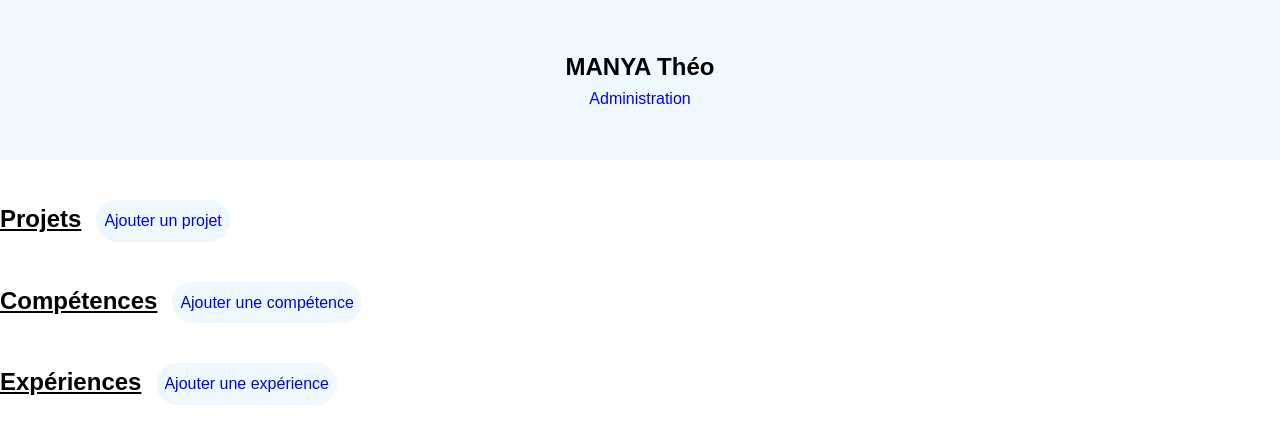
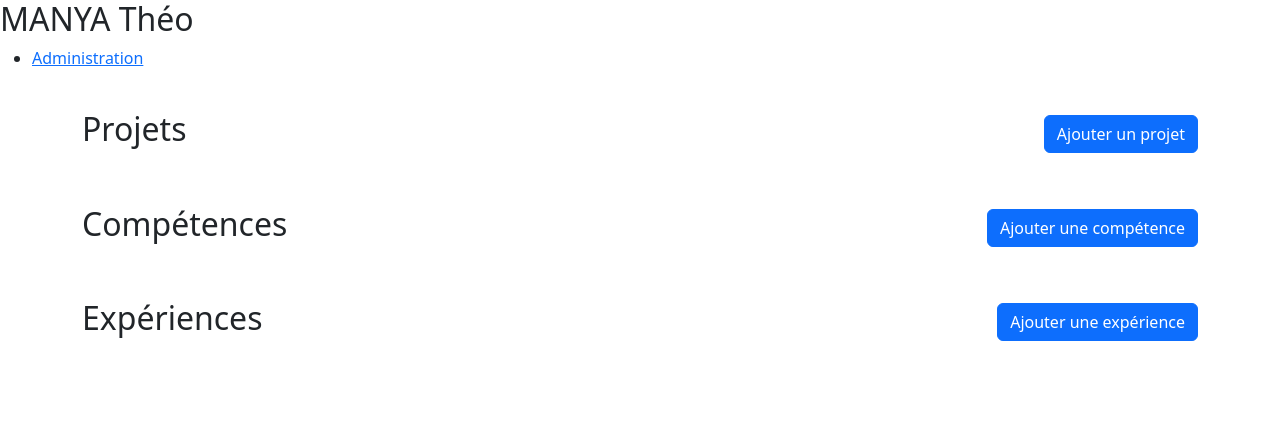
Before and after one commit to Maanaaa/theo-manya.fr, a PHP site: page /dashboard.php in a window 1280 px wide. Shown: the top 444 px of the page. Run offline with PHP 8.4, Linux system fonts and the light colour scheme; data that the repository does not hold is empty.

Commit message:
Design du Dashboard avec Bootstrap

```diff
--- a/css/dashboard.css
+++ b/css/dashboard.css
@@ -1,109 +1,64 @@
-
-*{
-    margin: 0;
-    padding: 0;
-    max-width: 100%;
+:root{
+  --bs-body-font-family: Inter, system-ui, -apple-system, Segoe UI, Roboto, sans-serif;
+  --bs-heading-font-family: "Playfair Display", serif;
+  --bs-primary:#ff4ecb;                /* rose signature */
+  --bs-primary-rgb:255, 78, 203;
+  --bs-body-bg:#0c0c12;                /* dark bg */
+  --bs-body-color:#f6f7fb;
+  --bs-secondary-color:#a3a7b5;
+  --card-bg:#151522;
+  --card-border:rgba(255,255,255,0.08);
 }
 
+html,body{height:100%;}
 body{
-    width: 100%;
-    max-width: 100%;
-    font-family: Montserrat, sans-serif;
-    line-height: 1.6;
+  background:
+    radial-gradient(1200px 800px at 90% -10%, rgba(255,77,178,0.12), transparent 60%),
+    radial-gradient(900px 600px at -10% 110%, rgba(122,102,255,0.12), transparent 60%),
+    var(--bs-body-bg);
 }
 
-a {
-    text-decoration: none;
+header{
+  background: linear-gradient(180deg, rgba(255,77,178,0.08), rgba(0,0,0,0));
+  border-bottom:1px solid var(--card-border);
+  backdrop-filter: blur(6px);
 }
 
-.spaceTop{
-    margin-top: 5vh;
+.card{
+  background: linear-gradient(180deg, rgba(255,255,255,0.02), rgba(255,255,255,0.01)), var(--card-bg);
+  border-color: var(--card-border);
 }
 
-.flex{
-    display: flex;
+.section-title{
+  font-family: var(--bs-heading-font-family);
+  font-weight:800;
+  letter-spacing:.2px;
+}
+.section-title u{
+  text-decoration:none;
+  background: linear-gradient(90deg, var(--bs-primary), rgba(255,125,220,1));
+  -webkit-background-clip:text; background-clip:text; color:transparent;
+}
+.section-underline{
+  height:3px; border-radius:999px;
+  background: linear-gradient(90deg, var(--bs-primary), transparent);
+  opacity:.8;
 }
 
-.column{
-    display: flex;
-    flex-direction: column;
+.btn-gradient{
+  color:#1a0f17; border:0;
+  background: linear-gradient(90deg, #ff5f6d, #ffc371);
+}
+.btn-gradient:hover{ filter:brightness(1.05); }
+
+.progress{
+  background:#0f0f18; border:1px solid var(--card-border);
+}
+.progress-bar{
+  background: linear-gradient(90deg, var(--bs-primary), rgba(255,125,220,1));
+  box-shadow: inset 0 0 12px rgba(255,77,178,.6);
 }
 
-select{
-    float: left;
-}
-
-
-
-li{
-    list-style-type: none;
-}
-
-header {
-    width: 100%;
-    height: 20vh;
-    background-color: aliceblue;
-    text-align: center;
-    justify-content: center;
-    align-items: center;
-    flex-direction: column;
-}
-
-header ul {
-    width: 100%;
-    gap: 50px;
-}
-
-header ul li {
-    flex: 1;
-    text-align: center;
-}
-
-.top {
-    gap: 15px;
-}
-
-.btn{
-    background-color: aliceblue;
-    padding: 8px;
-    border-radius: 35px;
-    transition: all 0.2s;
-    gap: 10px;
-}
-
-.warning{
-    color: red;
-}
-
-.warning:hover{
-    background-color: red;
-    color: aliceblue;
-}
-
-.main{
-    margin-top: 2%;
-    gap: 10px;
-    font-family: Arial;
-    background-color: #fdfdfd;
-}
-
-fieldset{
-    width: 80vw;
-}
-
-fieldset .btn{
-    margin-top: 20px;
-    width: 20%;
-}
-
-fieldset .btn:hover{
-    cursor: pointer;
-}
-.form-champs{
-    display: flex;
-    flex-direction: column;
-}
-
-.form-champs label{
-    margin-top: 10px;
-}
+/* Small tweaks */
+a{text-decoration:none}
+a:hover{text-decoration:underline}
--- a/dashboard.php
+++ b/dashboard.php
@@ -33,74 +33,110 @@ $tabProjetsCompetences = $resultats->fetchAll(PDO::FETCH_ASSOC);
 <!DOCTYPE html>
 <html>
 <head>
-    <meta charset="utf-8">
+  <meta charset="utf-8" />
   <title>Dashboard</title>
-    <link rel="stylesheet" href="css/dashboard.css">
+  <meta name="viewport" content="width=device-width, initial-scale=1" />
+  <meta name="theme-color" content="#ff4ecb" />
+  <!-- Fonts -->
+  <link rel="preconnect" href="https://fonts.googleapis.com"><link rel="preconnect" href="https://fonts.gstatic.com" crossorigin>
+  <link href="https://fonts.googleapis.com/css2?family=Inter:wght@400;500;600&family=Playfair+Display:wght@700;800&display=swap" rel="stylesheet">
+  <!-- Bootstrap -->
+  <link href="https://cdn.jsdelivr.net/npm/bootstrap@5.3.3/dist/css/bootstrap.min.css" rel="stylesheet">
+  <!-- <link rel="stylesheet" href="css/dashboard.css"> DÉSACTIVÉ POUR LE MOMENT -> BOOTSTRAP SUFFIT -->
 </head>
+
+
 <body>
   <?php include "components/dashboardHeader.php"; ?>
-    <section id="projets" class="spaceTop">
-        <div class="top flex">
-            <h2><u>Projets</u></h2>
-            <a href="addProject_page.php" class="btn">Ajouter un projet</a>
+
+  <div class="container py-4">
+
+    <!-- Projets -->
+    <section id="projets" class="mb-5">
+      <div class="d-flex justify-content-between align-items-center mb-3">
+        <h2>Projets</h2>
+        <a href="addProject_page.php" class="btn btn-primary">Ajouter un projet</a>
       </div>
-        <div class="main">
+
+      <div class="row g-3">
         <?php foreach($tabProjets as $projet): ?>
-            <div class="projet flex">
-                <div class="left">
-                    <h3><?php echo($projet["titre"]);?></h3>
-                    <p><?php
-                        echo substr($projet["description"], 0, 32) . "...";
-                        ?></p>
-                </div>
-                <div class="right">
-                    <a href="scripts/deleteData.php?table=Projets&id=<?php echo $projet["id_projet"]?>&column=id_projet" class="btn warning">Supprimer</a>
-                    <a href="updateProject_page.php?id_projet=<?php echo $projet["id_projet"]?>" class="btn warning">Modifier</a>
+          <div class="col-12 col-md-6 col-lg-4">
+            <div class="card h-100">
+              <div class="card-body d-flex flex-column">
+                <h5 class="card-title"><?= htmlspecialchars($projet["titre"]) ?></h5>
+                <p class="card-text">
+                  <?= htmlspecialchars(mb_strimwidth($projet["description"], 0, 120, "…", "UTF-8")) ?>
+                </p>
+                <div class="mt-auto d-flex gap-2 flex-wrap">
+                  <a href="updateProject_page.php?id_projet=<?= $projet['id_projet'] ?>" class="btn btn-outline-secondary btn-sm">Modifier</a>
+                  <a href="scripts/deleteData.php?table=Projets&id=<?= $projet['id_projet'] ?>&column=id_projet" class="btn btn-danger btn-sm">Supprimer</a>
                 </div>
               </div>
             </div>
-        <?php endforeach;?>
+          </div>
+        <?php endforeach; ?>
+      </div>
     </section>
-    <section id="skills" class="spaceTop">
-        <div class="top flex">
-            <h2><u>Compétences</u></h2>
-            <a href="addSkill_page.php" class="btn">Ajouter une compétence</a>
+
+    <!-- Compétences -->
+    <section id="skills" class="mb-5">
+      <div class="d-flex justify-content-between align-items-center mb-3">
+        <h2>Compétences</h2>
+        <a href="addSkill_page.php" class="btn btn-primary">Ajouter une compétence</a>
       </div>
-        <div class="main">
+
+      <div class="row g-3">
         <?php foreach($tabSkills as $skill): ?>
-            <div class="projet flex">
-                <div class="left">
-                    <h3><strong><?php echo $skill["titre"] ?></strong></h3>
-                    <p>Niveau de maîtrise : <?php echo $skill["maitrise"]?>%</p>
+          <?php $lvl = max(0, min(100, (int)$skill["maitrise"])); ?>
+          <div class="col-12 col-md-6 col-lg-4">
+            <div class="card h-100">
+              <div class="card-body d-flex flex-column">
+                <h5 class="card-title"><?= htmlspecialchars($skill["titre"]) ?></h5>
+                <p class="card-text">Maîtrise : <?= $lvl ?>%</p>
+                <div class="progress mb-3">
+                  <div class="progress-bar" role="progressbar" style="width: <?= $lvl ?>%" aria-valuenow="<?= $lvl ?>" aria-valuemin="0" aria-valuemax="100"></div>
                 </div>
-                <div class="right">
-                    <a href="scripts/deleteData.php?table=Competences&id=<?php echo $skill["id_competence"]?>&column=id_competence" class="btn warning">Supprimer</a>
-                    <a href="updateSkill_page.php?id_competence=<?php echo $skill["id_competence"]?>"  class="btn warning">Modifier</a>
+                <div class="mt-auto d-flex gap-2 flex-wrap">
+                  <a href="updateSkill_page.php?id_competence=<?= $skill['id_competence'] ?>" class="btn btn-outline-secondary btn-sm">Modifier</a>
+                  <a href="scripts/deleteData.php?table=Competences&id=<?= $skill['id_competence'] ?>&column=id_competence" class="btn btn-danger btn-sm">Supprimer</a>
                 </div>
               </div>
             </div>
-        <?php endforeach;?>
+          </div>
+        <?php endforeach; ?>
+      </div>
     </section>
-    <section id="experiences" class="spaceTop">
-        <div class="top flex">
-            <h2><u>Expériences</u></h2>
-            <a href="addXp_page.php" class="btn">Ajouter une expérience</a>
+
+    <!-- Expériences -->
+    <section id="experiences" class="mb-5">
+      <div class="d-flex justify-content-between align-items-center mb-3">
+        <h2>Expériences</h2>
+        <a href="addXp_page.php" class="btn btn-primary">Ajouter une expérience</a>
       </div>
-        <div class="main">
+
+      <div class="row g-3">
         <?php foreach($tabXp as $experience): ?>
-            <div class="projet flex">
-                <div class="left">
-                    <h3><?php echo $experience["poste"]?> - <?php echo $experience["entreprise"]?></h3>
-                    <p><?php echo $experience["debut"]?><?php
-                        if(isset($experience["fin"])){echo " - ". $experience["fin"];}?></p>
-                </div>
-                <div class="right">
-                    <a href="scripts/deleteData.php?table=Experience&id=<?php echo $experience["id_experience"]?>&column=id_experience" class="btn warning">Supprimer</a>
-                    <a href="updateXp_page.php?id_experience=<?php echo $experience["id_experience"]?>" class="btn warning">Modifier</a>
+          <div class="col-12 col-md-6 col-lg-4">
+            <div class="card h-100">
+              <div class="card-body d-flex flex-column">
+                <h5 class="card-title"><?= htmlspecialchars($experience["poste"]) ?> — <?= htmlspecialchars($experience["entreprise"]) ?></h5>
+                <p class="card-text">
+                  <?= htmlspecialchars($experience["debut"]) ?>
+                  <?php if (!empty($experience["fin"])): ?> – <?= htmlspecialchars($experience["fin"]) ?><?php endif; ?>
+                </p>
+                <div class="mt-auto d-flex gap-2 flex-wrap">
+                  <a href="updateXp_page.php?id_experience=<?= $experience['id_experience'] ?>" class="btn btn-outline-secondary btn-sm">Modifier</a>
+                  <a href="scripts/deleteData.php?table=Experience&id=<?= $experience['id_experience'] ?>&column=id_experience" class="btn btn-danger btn-sm">Supprimer</a>
                 </div>
               </div>
             </div>
-        <?php endforeach;?>
+          </div>
+        <?php endforeach; ?>
+      </div>
     </section>
+
+  </div>
+
+  <!-- Bootstrap JS -->
+  <script src="https://cdn.jsdelivr.net/npm/bootstrap@5.3.3/dist/js/bootstrap.bundle.min.js"></script>
 </body>
-</html>
```
Also changed, not shown: 1 other file. Lines whose indentation alone changed are shown as unchanged.
